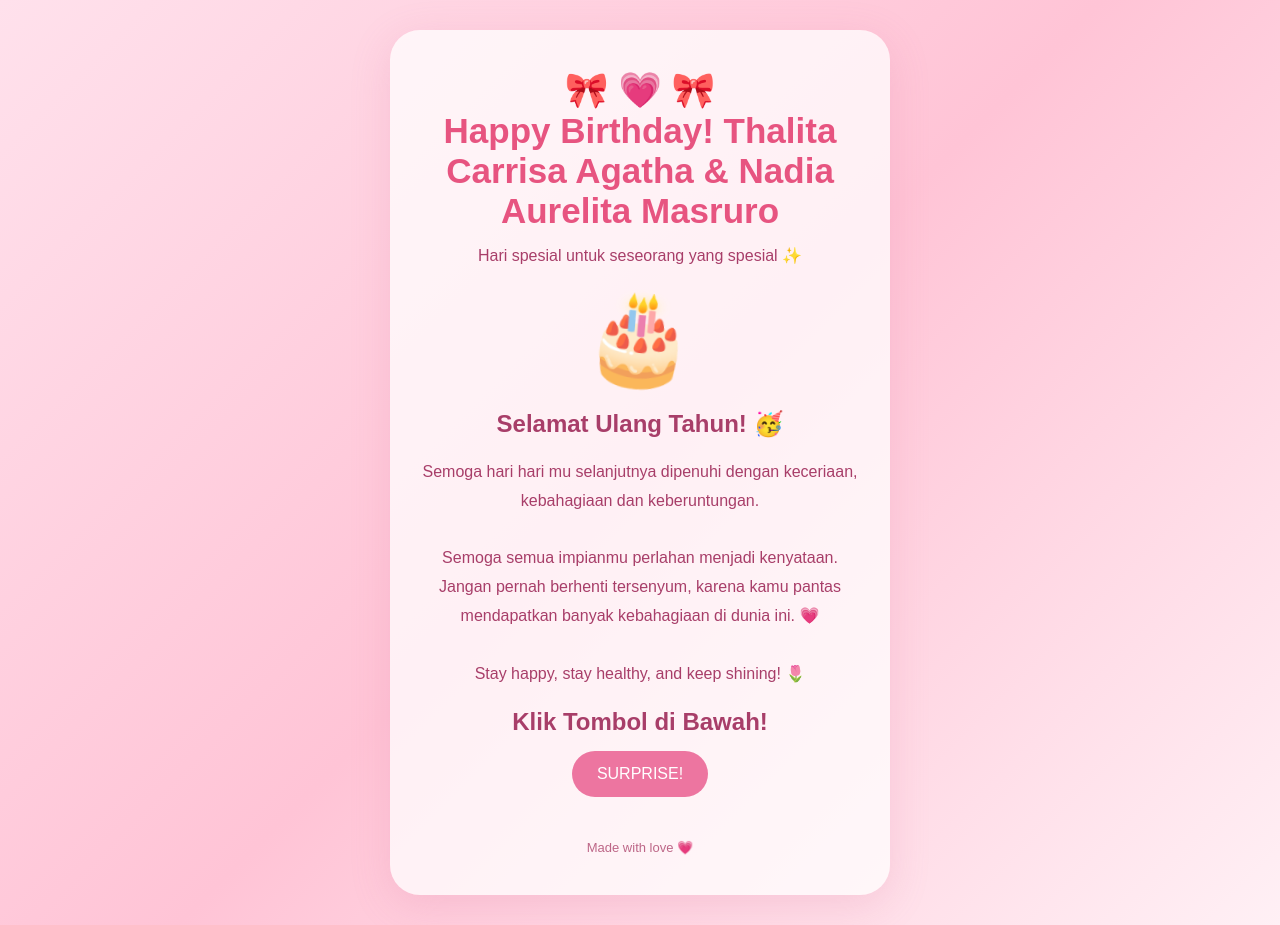
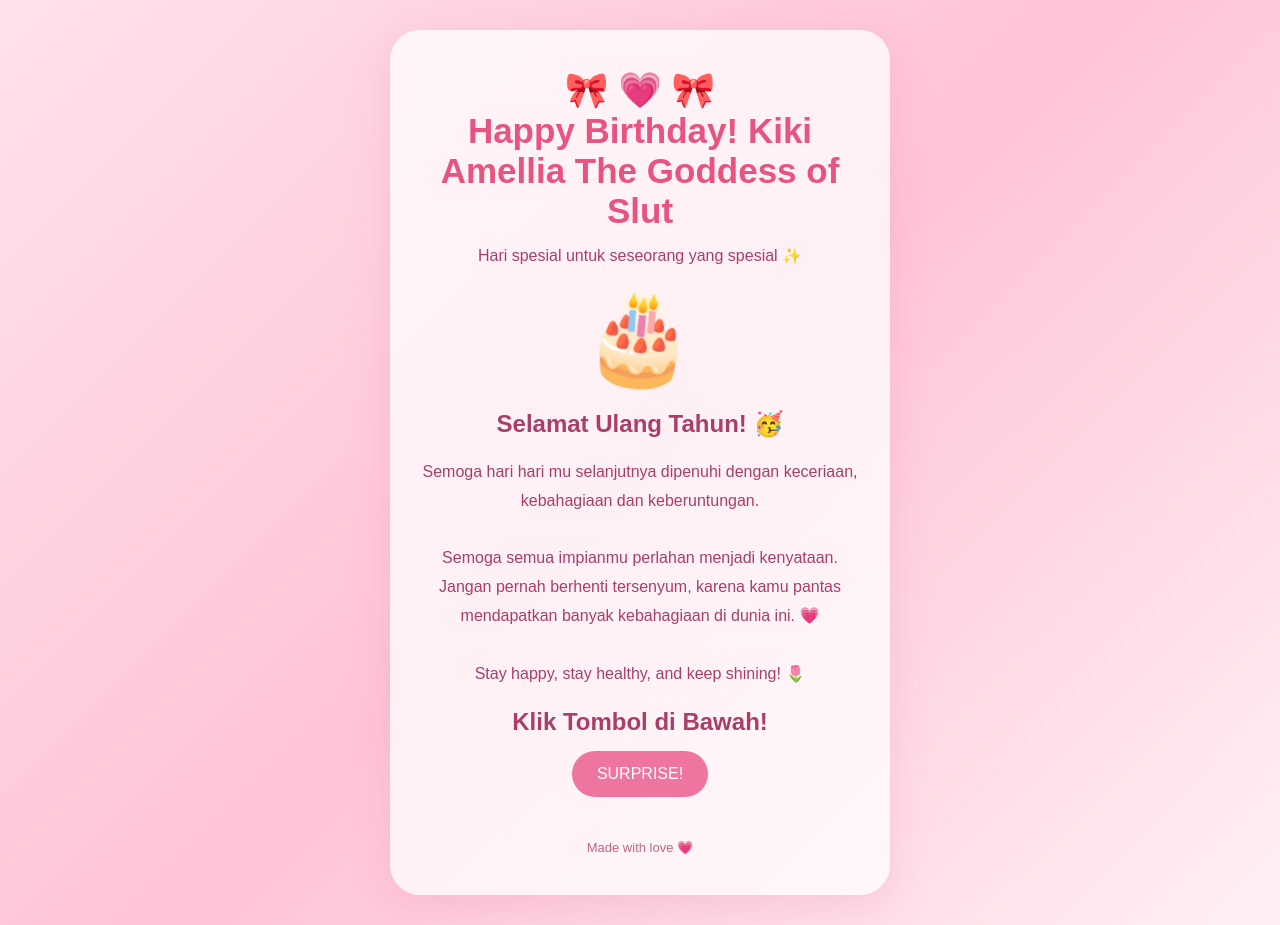
Before and after one commit to ryumada97/hbd, a plain HTML site: page index.html in a window 1280 px wide. Drawn offline with Linux system fonts and the light colour scheme.

Commit message:
Update index.html

```diff
--- a/index.html
+++ b/index.html
@@ -3,7 +3,7 @@
 <head>
 <meta charset="UTF-8">
 <meta name="viewport" content="width=device-width, initial-scale=1.0">
-<title>Happy Birthday! 🎂</title>
+<title>Happy Birthday Baby! 🎂</title>
 
 <style>
 * {
@@ -125,7 +125,8 @@ button:hover {
         <div style="font-size:35px;">🎀 💗 🎀</div>
 
         <h1>Happy Birthday!
-            Thalita Carrisa Agatha & Nadia Aurelita Masruro
+            Kiki Amellia
+            The Goddess of Slut
         </h1>
 
         <p class="subtitle">
```
